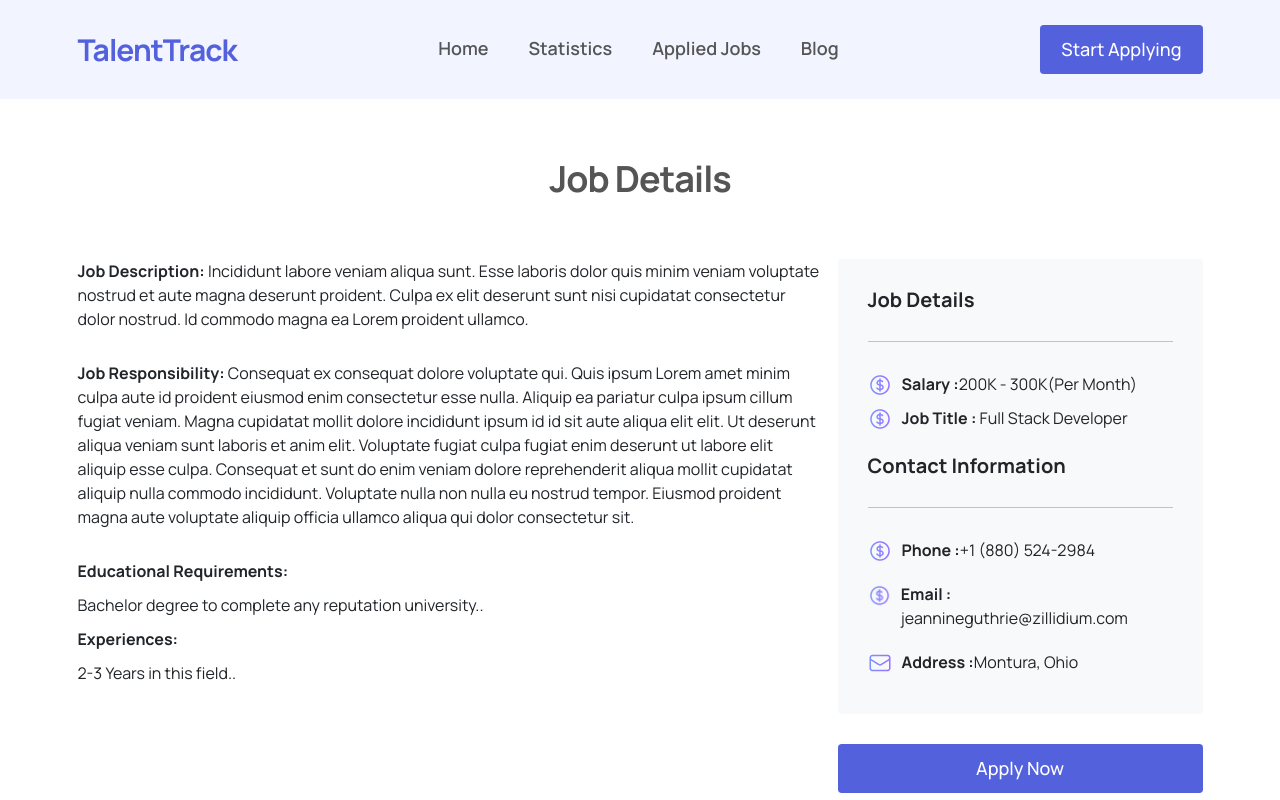
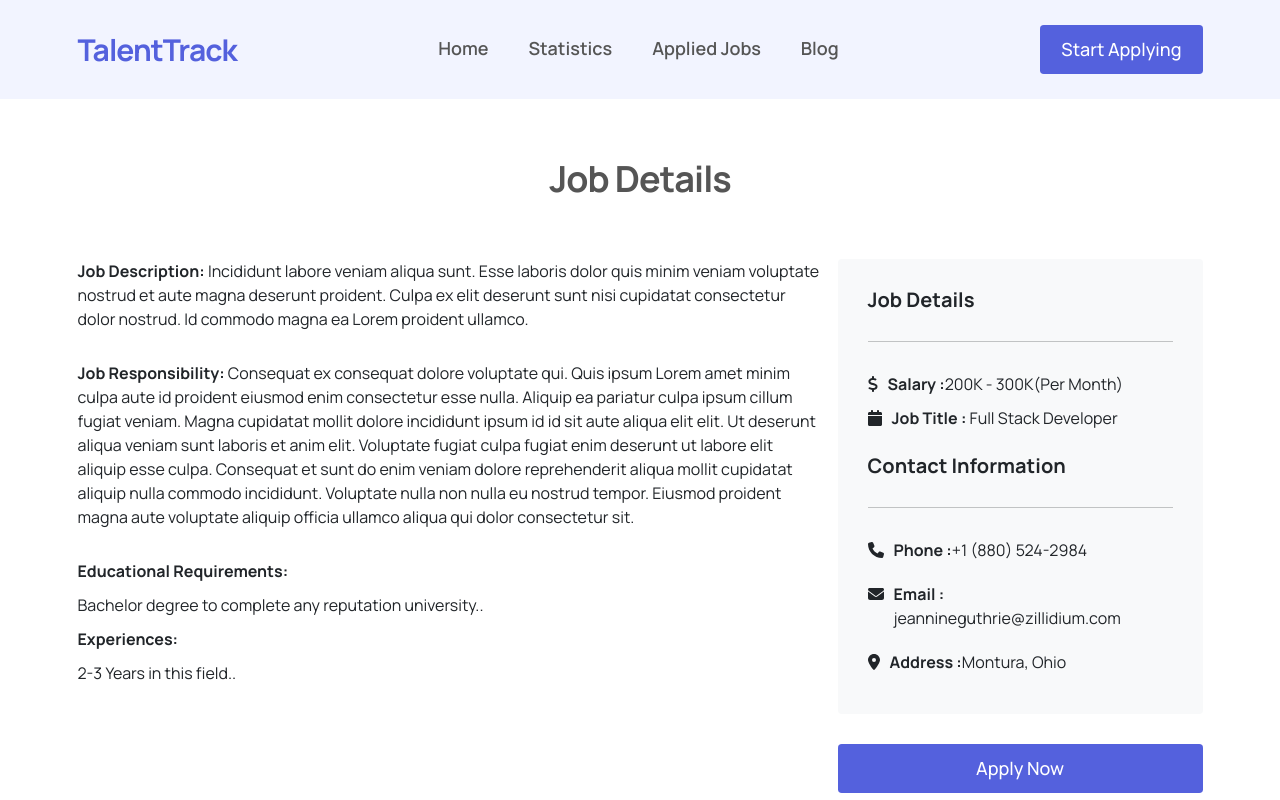
Before and after one commit to aburaihan8715/talent-track, a React (Vite) app: page /jobDetails/645b3ef521a31f4833dce2d5 in a window 1280 px wide. Shown: the top 800 px of the page. Built offline with nearby package versions, Linux system fonts and the light colour scheme.

Commit message:
font awesome add done

```diff
--- a/package.json
+++ b/package.json
@@ -10,6 +10,10 @@
     "preview": "vite preview"
   },
   "dependencies": {
+    "@fortawesome/fontawesome-svg-core": "^6.4.0",
+    "@fortawesome/free-regular-svg-icons": "^6.4.0",
+    "@fortawesome/free-solid-svg-icons": "^6.4.0",
+    "@fortawesome/react-fontawesome": "^0.2.0",
     "bootstrap": "^5.2.3",
     "localforage": "^1.10.0",
     "match-sorter": "^6.3.1",
--- a/src/pages/Home/FeaturedJob/FeaturedJob.jsx
+++ b/src/pages/Home/FeaturedJob/FeaturedJob.jsx
@@ -1,8 +1,11 @@
 import React from "react";
 import "./FeaturedJob.css";
-import locationIcon from "../../../assets/images/icons/Location Icon.png";
+// import locationIcon from "../../../assets/images/icons/Location Icon.png";
 import dolorIcon from "../../../assets/images/icons/Frame.png";
 import { Link } from "react-router-dom";
+import { FontAwesomeIcon } from "@fortawesome/react-fontawesome";
+import { faLocationDot,faDollarSign } from "@fortawesome/free-solid-svg-icons";
+
 
 const FeaturedJob = ({ job }) => {
   const { _id, job_type, job_time, logo, job_title, company, location, salary } = job;
@@ -28,14 +31,16 @@
           <div className="featured_text_box secondary_p">
             <div className="featured_location_box">
               <span className="location_icon_box">
-                <img className="location_icon" src={locationIcon} alt="location icon" />
+              <FontAwesomeIcon icon={faLocationDot} />
+                {/* <img className="location_icon" src={locationIcon} alt="location icon" /> */}
               </span>
               <span className="location">{location}</span>
             </div>
 
             <div className="featured_salary_box">
               <span className="dolor_icon_box">
-                <img className="dolor_icon" src={dolorIcon} alt="dolor icon" />
+              <FontAwesomeIcon icon={faDollarSign} />
+                {/* <img className="dolor_icon" src={dolorIcon} alt="dolor icon" /> */}
               </span>
               <span className="salary_text">Salary :</span>
               <span className="salary_amount">{salary}</span>
--- a/src/pages/Home/JobDetails/JobDetails.jsx
+++ b/src/pages/Home/JobDetails/JobDetails.jsx
@@ -1,8 +1,8 @@
 import React, { useEffect, useState } from "react";
 import "./JobDetails.css";
-import dolorIcon from "../../../assets/images/icons/Frame.png";
-import mailIcon from "../../../assets/images/icons/Frame-3.png";
 import { useParams } from "react-router-dom";
+import { FontAwesomeIcon } from "@fortawesome/react-fontawesome";
+import { faLocationDot, faDollarSign, faPhone, faEnvelope, faCalendar } from "@fortawesome/free-solid-svg-icons";
 
 const JobDetails = () => {
   const [jobsData, setJobsData] = useState([]);
@@ -10,8 +10,8 @@
 
   useEffect(() => {
     fetch("/jobs.json")
-      .then(res => res.json())
-      .then(data => setJobsData(data));
+      .then((res) => res.json())
+      .then((data) => setJobsData(data));
   }, []);
   const searchedData = jobsData?.find((jobData) => jobData._id === id);
   console.log(searchedData);
@@ -59,15 +59,16 @@
                 <div className="mt-5">
                   <div className="d-flex gap-3">
                     <span className="icon_box">
-                      <img className="icon" src={dolorIcon} alt="dolor icon" />{" "}
+                      <FontAwesomeIcon icon={faDollarSign} />
                     </span>
                     <p>
-                      <strong>Salary :</strong>{searchedData?.salary}(Per Month)
+                      <strong>Salary :</strong>
+                      {searchedData?.salary}(Per Month)
                     </p>
                   </div>
                   <div className="d-flex gap-3">
                     <span className="icon_box">
-                      <img className="icon" src={dolorIcon} alt="dolor icon" />{" "}
+                      <FontAwesomeIcon icon={faCalendar} />
                     </span>
 
                     <p>
@@ -83,16 +84,17 @@
                 <div className="mt-5 d-flex flex-column gap-3">
                   <div className="d-flex gap-3">
                     <span className="icon_box">
-                      <img className="icon" src={dolorIcon} alt="dolor icon" />{" "}
+                      <FontAwesomeIcon icon={faPhone} />
                     </span>
                     <p>
-                      <strong>Phone :</strong>{searchedData?.contact_info[1]}
+                      <strong>Phone :</strong>
+                      {searchedData?.contact_info[1]}
                     </p>
                   </div>
 
                   <div className="d-flex gap-3">
                     <span className="icon_box">
-                      <img className="icon" src={dolorIcon} alt="dolor icon" />{" "}
+                      <FontAwesomeIcon icon={faEnvelope} />
                     </span>
                     <p>
                       <strong>Email :</strong> {searchedData?.contact_info[0]}
@@ -101,11 +103,12 @@
 
                   <div className="d-flex gap-3">
                     <span className="icon_box">
-                      <img className="icon flex-shrink-0" src={mailIcon} alt="dolor icon" />{" "}
+                      <FontAwesomeIcon icon={faLocationDot} />
                     </span>
 
                     <p>
-                      <strong>Address :</strong>{searchedData?.location}
+                      <strong>Address :</strong>
+                      {searchedData?.location}
                     </p>
                   </div>
                 </div>
--- a/src/shared/Footer/Footer.jsx
+++ b/src/shared/Footer/Footer.jsx
@@ -1,6 +1,7 @@
 import React from "react";
 import "./Footer.css";
 import facebookIcon from "../../assets/images/icons/Frame.png";
+
 
 const Footer = () => {
   return (
@@ -103,6 +104,7 @@
         <div className="d-md-flex justify-content-between pt-5">
           <p>&copy;2023 CareerHub. All Rights Reserved</p>
           <p className="">Powered by CareerHub</p>
+
         </div>
       </div>
     </footer>
```
Also changed, not shown: 2 other files (tests, documents, lock files or other folders).
